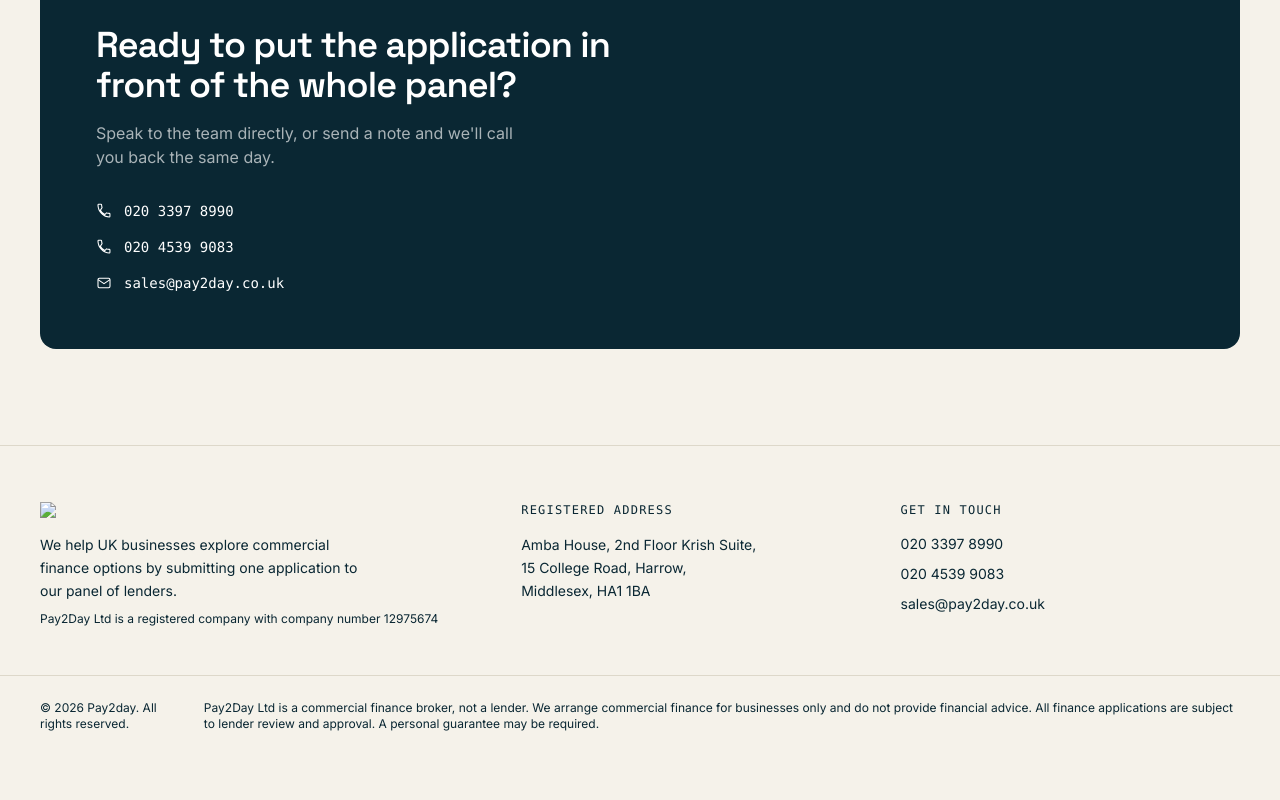
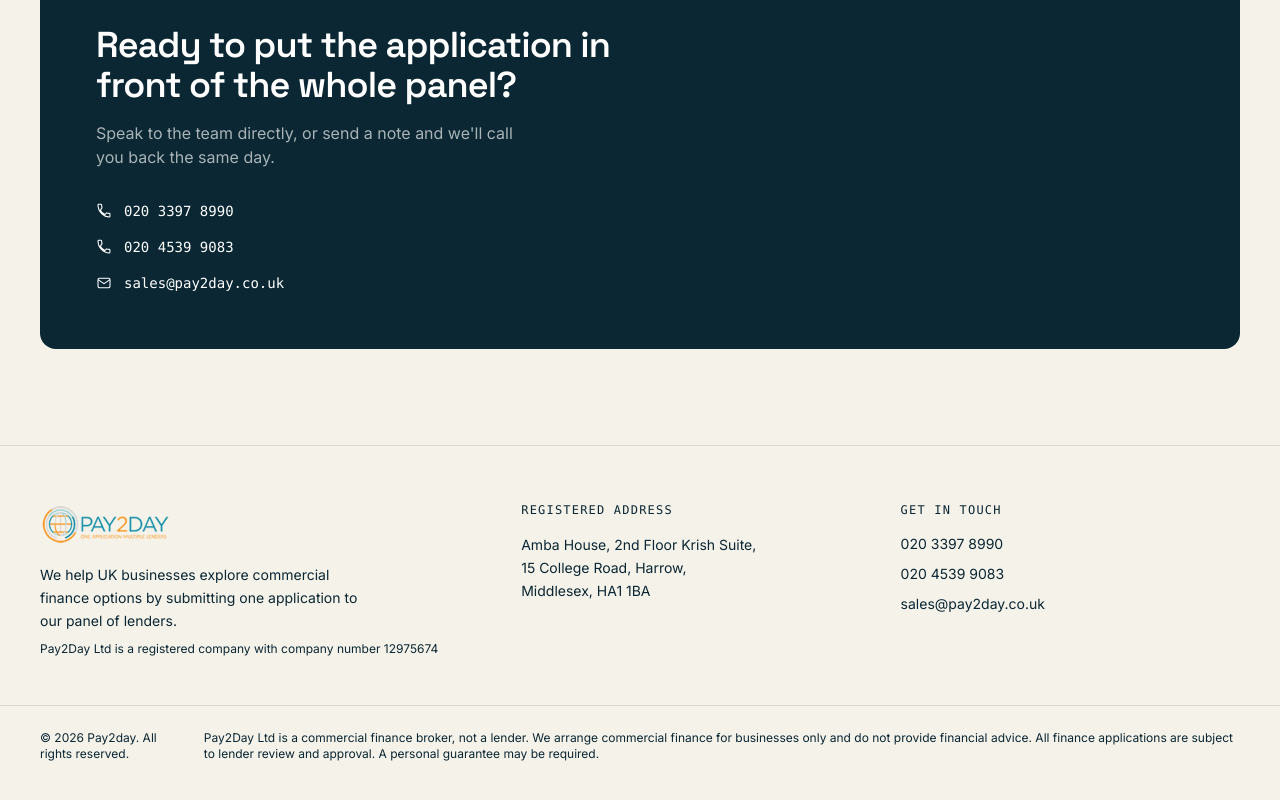
Before and after one commit to Pay2dayco/Pay2day-SD, a plain HTML site: page index.html in a window 1280 px wide. Shown: the part 2580-3380 px from the top of the page. Drawn offline with nearby package versions, Linux system fonts and the light colour scheme.

Commit message:
updated logo path header and footer

```diff
--- a/index.html
+++ b/index.html
@@ -204,7 +204,7 @@
 
         <!-- Logo -->
         <a href="#top" class="flex items-center gap-3 group focus-ring rounded">
-          <img src="./img/logo.png" style="max-width: 70%;">
+          <img src="img/logo.png" style="max-width: 70%;">
         </a>
 
         <!-- Nav -->
@@ -621,7 +621,7 @@
     <div class="max-w-7xl mx-auto px-6 lg:px-10 grid sm:grid-cols-[1.3fr,1fr,1fr] gap-10">
       <div>
         <div class="flex items-center gap-3 mb-4">
-          <img src="http://localhost/pay2day/img/logo.png" style="max-width: 30%;">
+          <img src="img/logo.png" style="max-width: 30%;">
         </div>
         <p class="text-sm text-[var(--ink)]/60 leading-relaxed max-w-xs">We help UK businesses explore commercial
           finance options by submitting one application to our panel of lenders.</p>
```
